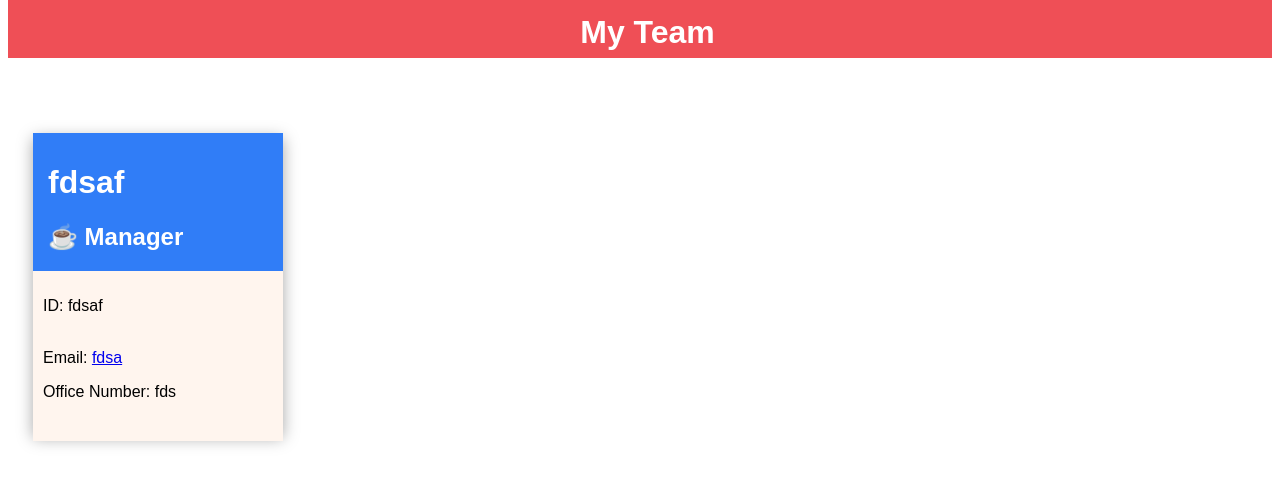
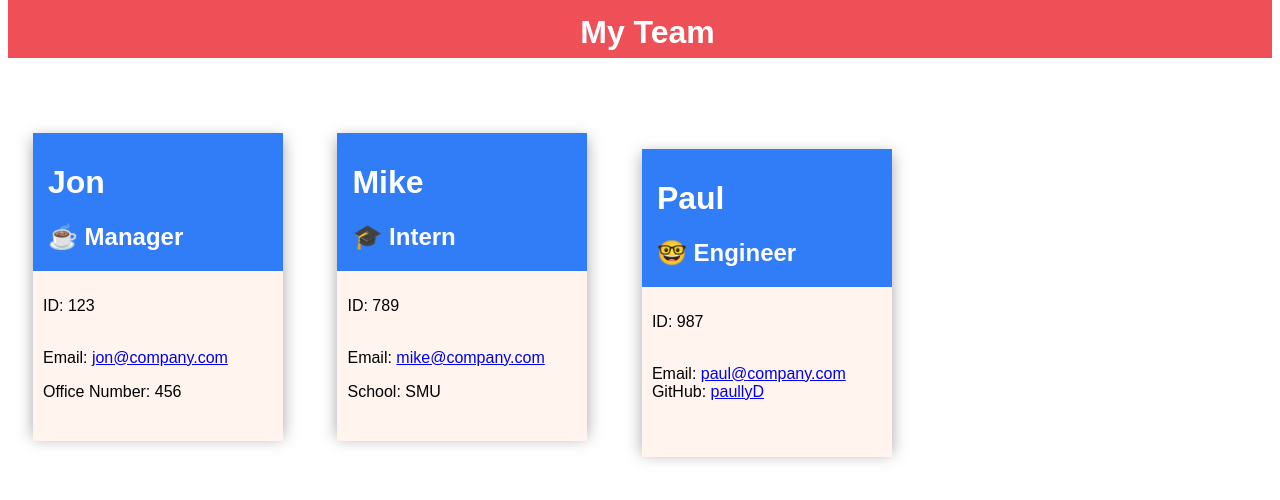
Before and after one commit to MikeMallonIT/HW10-TeamProfileGenerator, a website: page dist/index.html in a window 1280 px wide. Drawn offline with Linux system fonts and the light colour scheme.

Commit message:
updatd readme

```diff
--- a/dist/index.html
+++ b/dist/index.html
@@ -13,14 +13,36 @@
     </header>
 
     <div id="main">
-        <h1>fdsaf</h1>
+        <h1>Jon</h1>
         <h2>☕ Manager</h2>
 
         <div id="sub">
-            <p>ID: fdsaf</p><br>
-            <a>Email: </a><a href="mailto: fdsa">fdsa</a><br>
-            <p>Office Number: fds</p>
+            <p>ID: 123</p><br>
+            <a>Email: </a><a href="mailto: jon@company.com">jon@company.com</a><br>
+            <p>Office Number: 456</p>
         </div>
     </div>
+    <div id="main">
+        <h1>Mike</h1>
+        <h2>🎓 Intern</h2>
+
+        <div id="sub">
+            <p>ID: 789</p><br>
+            <a>Email: </a><a href="mailto:mike@company.com">mike@company.com</a><br>
+            <p>School: SMU</p>
+        </div>
+    </div>
+
+    <div id="main">
+        <h1>Paul</h1>
+        <h2>🤓 Engineer</h2>
+
+        <div id="sub">
+            <p>ID: 987</p><br>
+            <a>Email: </a><a href="mailto:paul@company.com">paul@company.com</a><br>
+            <a>GitHub: </a><a href="https://www.github.com/paullyD">paullyD</a>
+        </div>
+    </div>
+
 </body>
 </html>
```
Also changed, not shown: README.md, dist/testRun.png (added).
